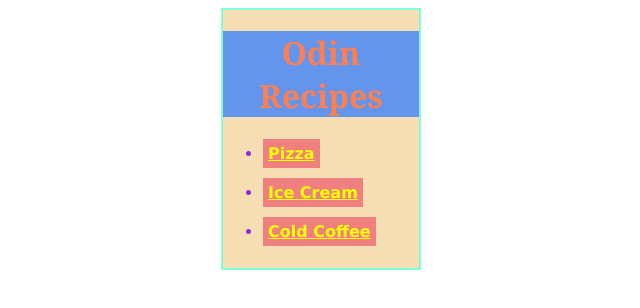
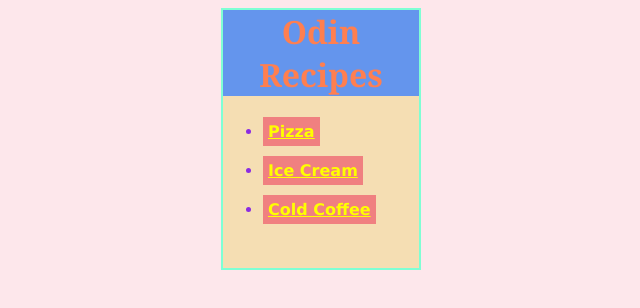
Before and after one commit to Aayush-WP/odin-recipes, a plain HTML site: page index.html in a window 1280 px wide. Shown: the whole page, without its empty margins (319-959 px from the left). Drawn offline with Linux system fonts and the light colour scheme.

Commit message:
Change design of homepage so it looks menu-like more

```diff
--- a/index.html
+++ b/index.html
@@ -6,9 +6,9 @@
     <title>Document</title>
     <link rel="stylesheet" href="./styles.css">
 </head>
-<body>
+<body style="background-color:rgb(253, 231, 235)">
     <div class="main-container block-center">
-        <h1 class="text-center title">Odin Recipes</h1>
+        <h1 class="text-center title" style="margin-top:0px">Odin Recipes</h1>
         <ul>
         <li><a href="recipes/pizza.html" class="button">Pizza</a></li>
         <li><a href="./recipes/icecream.html" class="button">Ice Cream</a></li>
```
